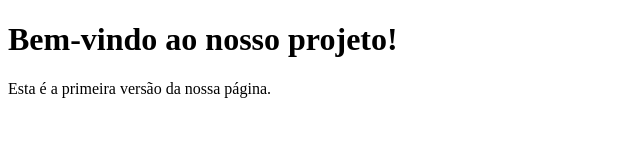
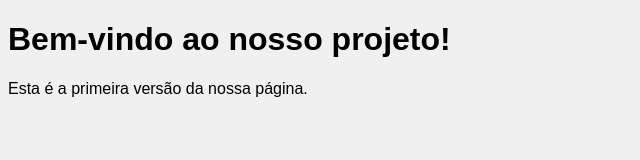
Before and after one commit to AntonioRogerr/demo-gcs-video, a plain HTML site: page index.html in a window 1280 px wide. Shown: the whole page, without its empty margins (0-640 px from the left). Drawn offline with Linux system fonts and the light colour scheme.

Commit message:
style: Adiciona o CSS básico e o vincula ao HTML

```diff
--- a/index.html
+++ b/index.html
@@ -2,7 +2,7 @@
 <html>
 <head>
     <title>Demo GCS</title>
-</head>
+    <link rel="stylesheet" href="style.css"> </head>
 <body>
     <h1>Bem-vindo ao nosso projeto!</h1>
     <p>Esta é a primeira versão da nossa página.</p>
--- /dev/null
+++ b/style.css
@@ -0,0 +1,4 @@
+body {
+    font-family: sans-serif;
+    background-color: #f0f0f0;
+}
```
